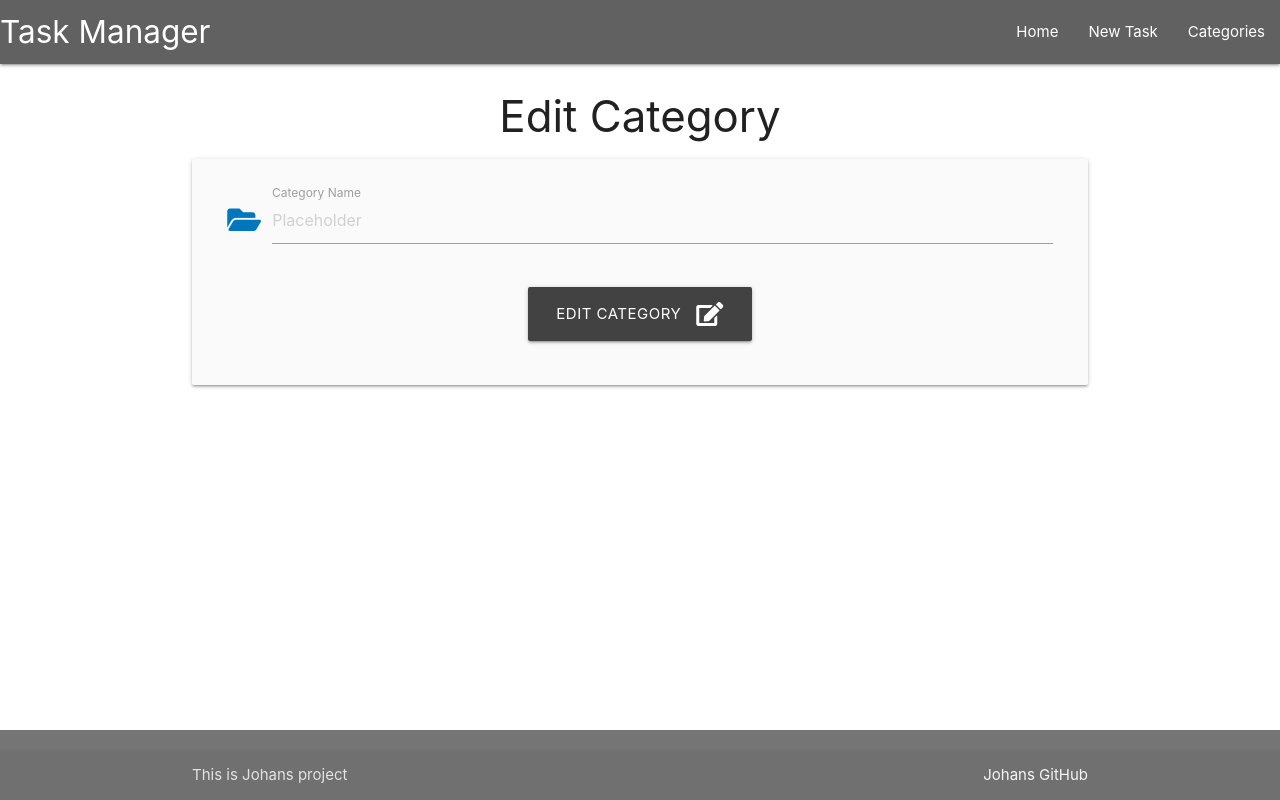
After one commit to pakkONE/flask-sqlalchemy-task-manager, a Flask app: template taskmanager/templates/edit_category.html in a window 1280 px wide. The commit adds this page. Run offline with Flask 2, Linux system fonts and the light colour scheme; the template is opened without the code that fills it, so the values that code supplies are empty.

Commit message:
Add edit_category.html and connect it to the database

```diff
--- a/taskmanager/templates/categories.html
+++ b/taskmanager/templates/categories.html
@@ -20,7 +20,7 @@
 
         </div>
         <div class="card-action">
-          <a href="#" class="btn green">Edit</a>
+          <a href="{{ url_for('edit_category', category_id=category.id) }}" class="btn green">Edit</a>
           <a href="#"class="btn red">Delete</a>
         </div>
       </div>
--- /dev/null
+++ b/taskmanager/templates/edit_category.html
@@ -0,0 +1,25 @@
+{% extends "base.html" %}
+{% block content %}
+
+<h3 class="grey-text text-darken-4 center-align">Edit Category</h3>
+
+<div class="row card-panel grey lighten-5">
+    <form class="col s12" method="POST" action="{{ url_for('edit_category', category_id=category.id) }}">
+        <div class="row">
+            <div class="input-field col s12">
+                <i class="fas fa-folder-open prefix light-blue-text text-darken-3"></i>
+                <input placeholder="Placeholder" id="category_name" value="{{ category.category_name }}" name="category_name" minlength="3" maxlength="25" type="text" class="validate" required>
+                <label for="category_name">Category Name</label>
+            </div>
+        </div>
+        <div class="row">
+            <div class="center-align col s12">
+                <button type="submit" class="btn-large grey darken-3">
+                    Edit Category <i class="fas fa-edit right"></i>
+                </button>
+            </div>
+        </div>
+    </form>
+</div>
+
+{% endblock %}
```
Also changed, not shown: taskmanager/routes.py (+10 -0 lines).
